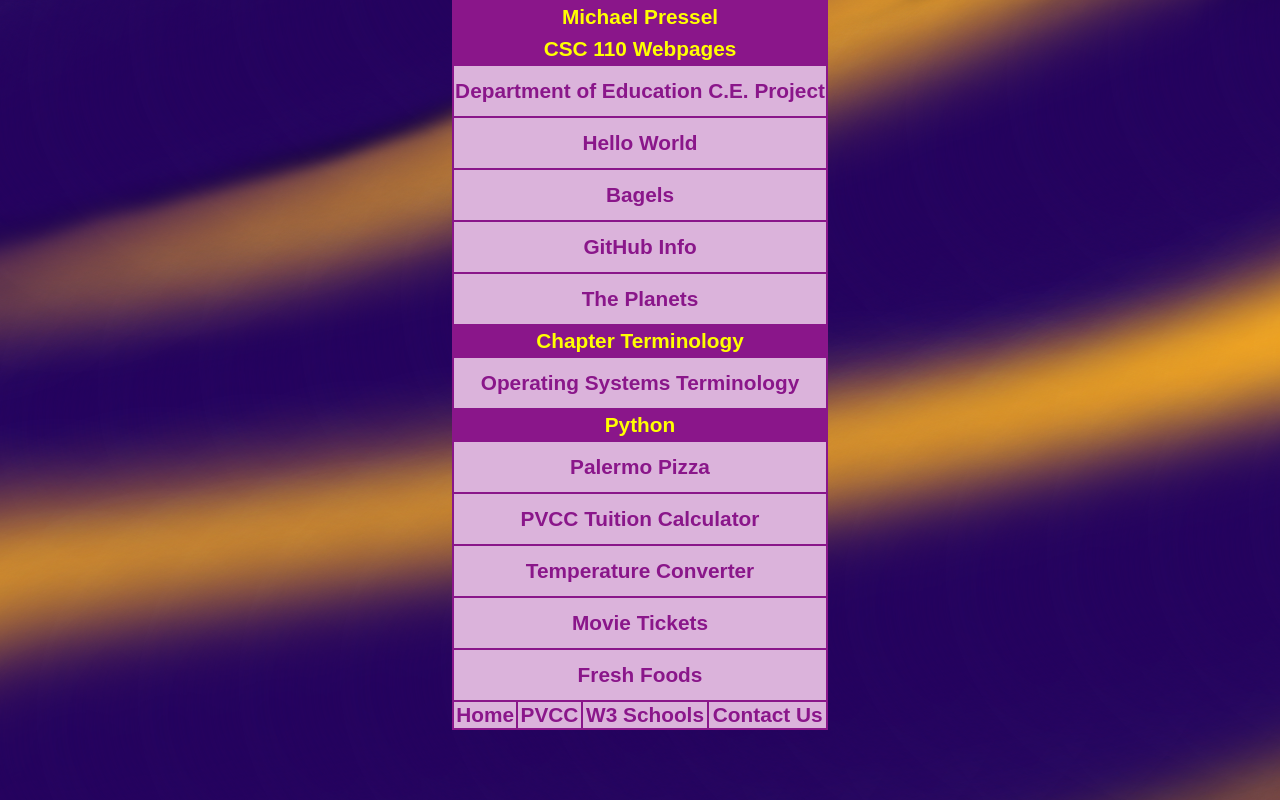
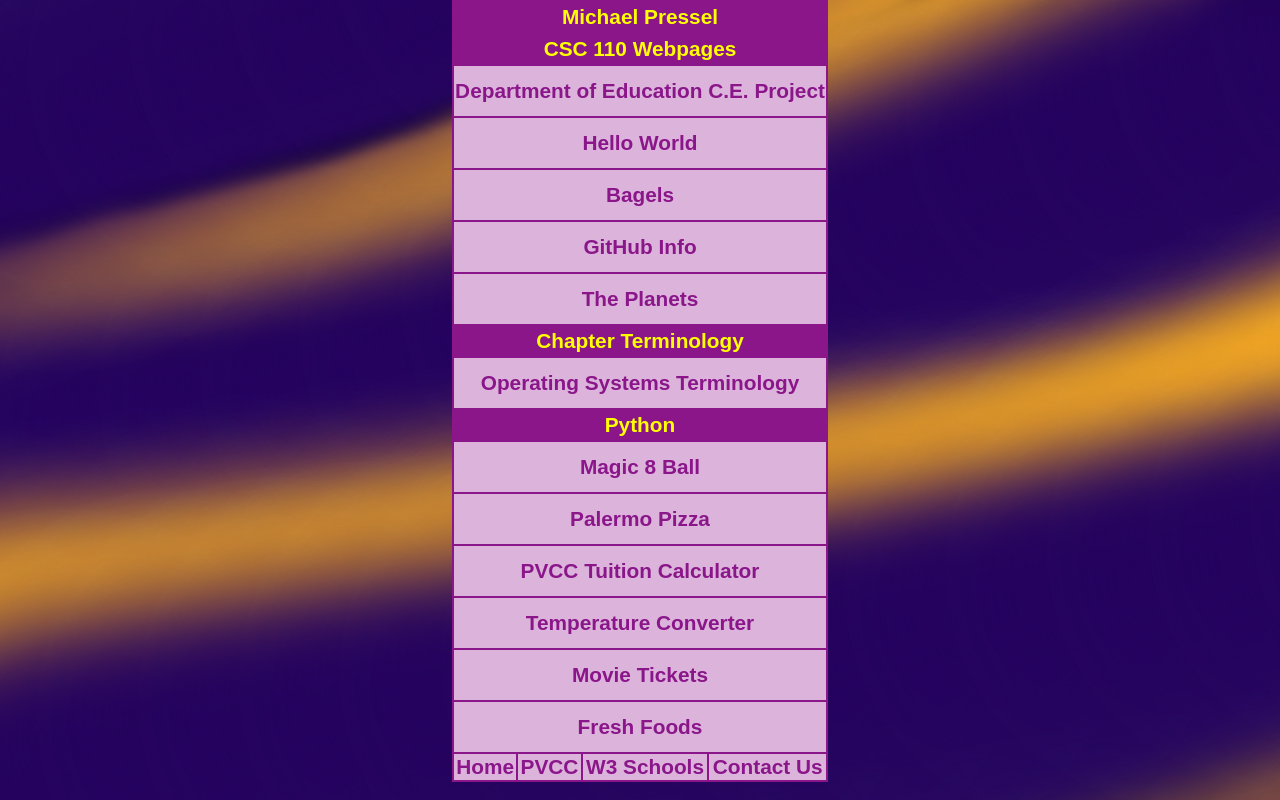
Before and after one commit to mpressel-pvcc/mpressel-pvcc.github.io, a plain HTML site: page index.html in a window 1280 px wide. Drawn offline with Linux system fonts and the light colour scheme.

Commit message:
Update index.html

```diff
--- a/index.html
+++ b/index.html
@@ -71,6 +71,11 @@
 		  <tr style=" height: 30px;">
           <th colspan="4">Python</th>
           </tr>
+
+	     <tr><td colspan="4">
+               <a href = "Magic8ball.py">Magic 8 Ball</a>
+         </td></tr>
+
 	     <tr><td colspan="4">
                <a href = "PalermoPizza.py">Palermo Pizza</a>
          </td></tr>
```
